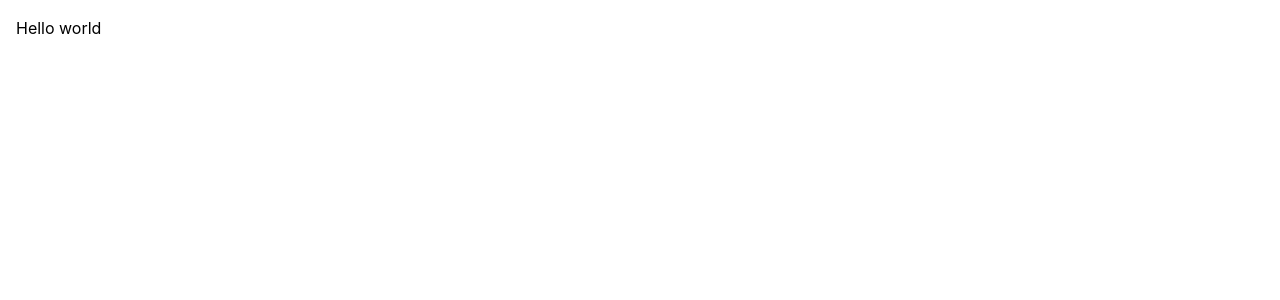
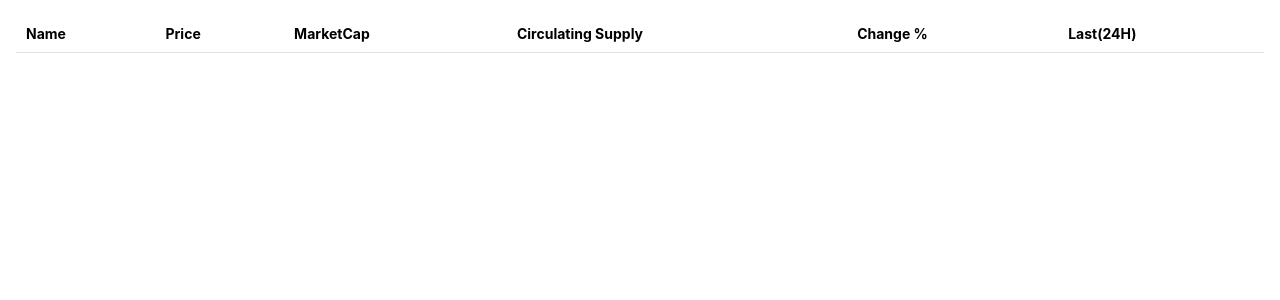
Before and after one commit to w3ye/crypto-table, a React (Vite) app: page / in a window 1280 px wide. Shown: the top 300 px of the page. Built offline with nearby package versions, Linux system fonts and the light colour scheme.

Commit message:
implement LatestCryptoTable

```diff
--- a/src/App.tsx
+++ b/src/App.tsx
@@ -1,12 +1,13 @@
 import { Box, Flex, MantineProvider } from "@mantine/core";
 import "@mantine/core/styles.css";
+import { LatestCryptoTable } from "./components/latestCryptoTable/LatestCryptoTable";
 
 function App() {
   return (
     <MantineProvider>
       <Box m="md">
         <Flex gap="xs" direction="column">
-          <div>Hello world</div>
+          <LatestCryptoTable />
         </Flex>
       </Box>
     </MantineProvider>
--- /dev/null
+++ b/src/components/latestCryptoTable/LatestCryptoTable.tsx
@@ -0,0 +1,18 @@
+import { Table } from "@mantine/core";
+
+export const LatestCryptoTable = () => {
+  return (
+    <Table>
+      <Table.Thead>
+        <Table.Tr>
+          <Table.Th>Name</Table.Th>
+          <Table.Th>Price</Table.Th>
+          <Table.Th>MarketCap</Table.Th>
+          <Table.Th>Circulating Supply</Table.Th>
+          <Table.Th>Change %</Table.Th>
+          <Table.Th>Last(24H)</Table.Th>
+        </Table.Tr>
+      </Table.Thead>
+    </Table>
+  );
+};
```
